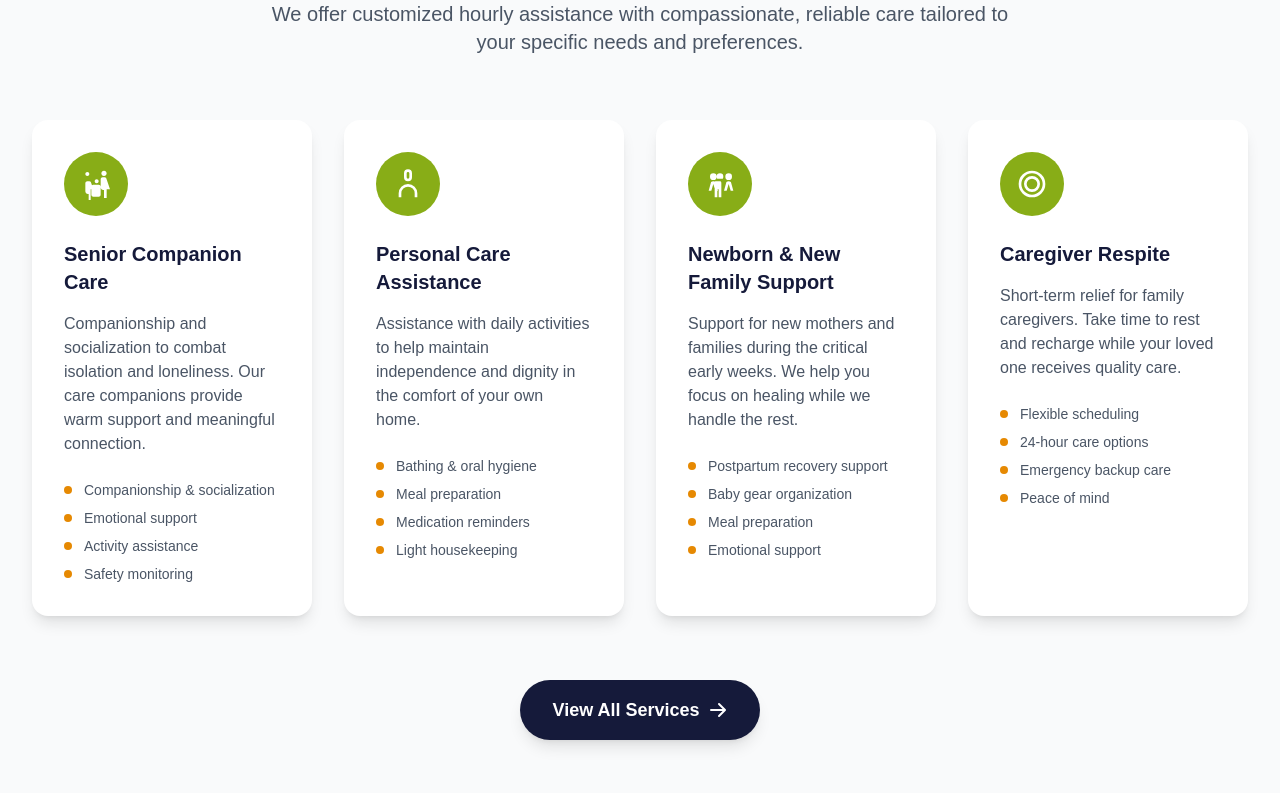
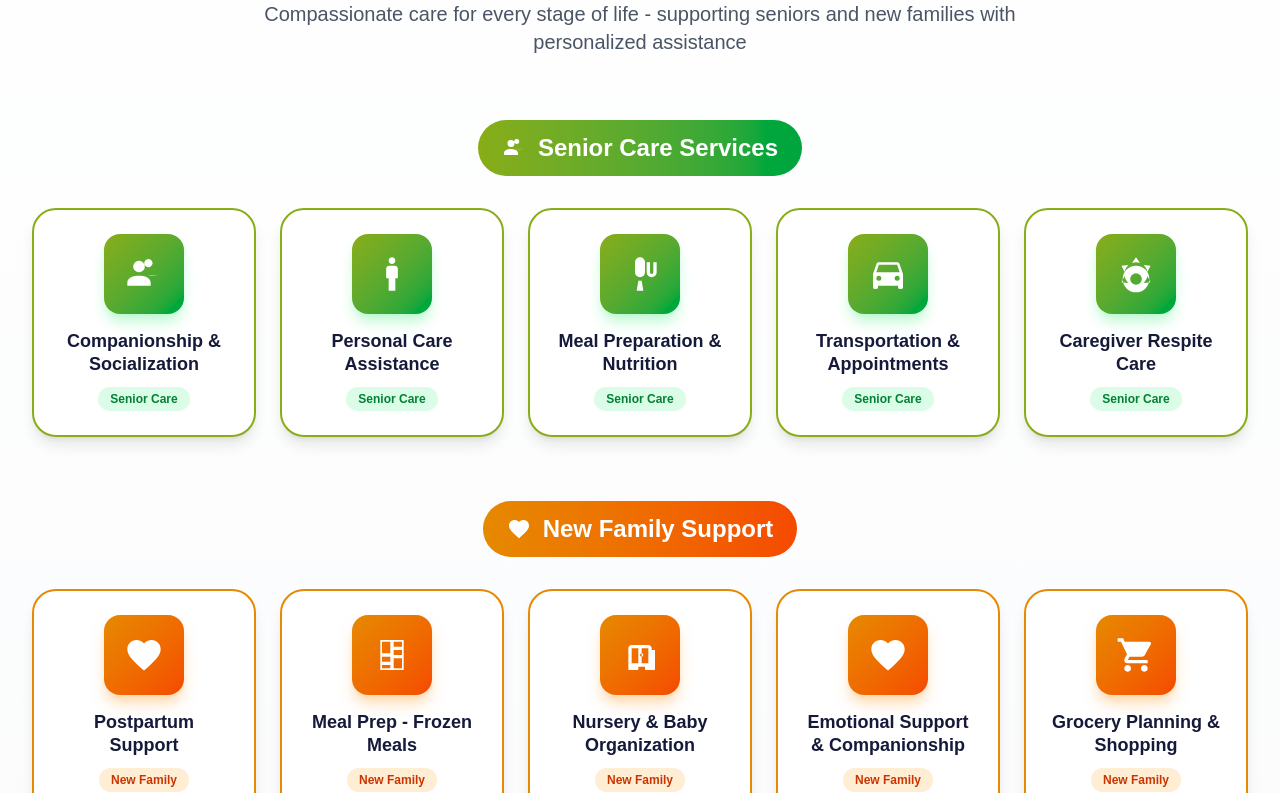
Before and after one commit to brendonwanderlust/mariposa-home-site, a React (Vite) app: page / in a window 1280 px wide. Shown: the part 1000-1793 px from the top of the page. Built offline with nearby package versions, Linux system fonts and the light colour scheme.

Commit message:
updated service overview on home page

```diff
--- a/src/pages/home/sections/ServicesOverview.tsx
+++ b/src/pages/home/sections/ServicesOverview.tsx
@@ -1,99 +1,285 @@
-import { Link } from 'react-router-dom';
+import type { JSX } from "react";
+import { Link } from "react-router-dom";
+
+interface Service {
+  title: string;
+  description: string;
+  icon: JSX.Element;
+  category: "senior" | "family";
+}
 
 const ServicesOverview = () => {
-  const services = [
+  const services: Service[] = [
     {
-      title: "Senior Companion Care",
+      title: "Companionship & Socialization",
+      description:
+        "Meaningful connections and warm support to combat isolation and loneliness",
       icon: (
-        <svg className="w-8 h-8" fill="currentColor" viewBox="0 0 24 24">
-          <path d="M16 4c0-1.11.89-2 2-2s2 .89 2 2-.89 2-2 2-2-.89-2-2zm4 18v-6h2.5l-2.54-7.63A1.5 1.5 0 0 0 18.5 7H17c-.8 0-1.5.7-1.5 1.5v6c0 1.1.9 2 2 2h.5v6h2zM12.5 11.5c.83 0 1.5-.67 1.5-1.5s-.67-1.5-1.5-1.5S11 9.17 11 10s.67 1.5 1.5 1.5zm1.5 1h-4c-.83 0-1.5.67-1.5 1.5v6c0 .83.67 1.5 1.5 1.5h4c.83 0 1.5-.67 1.5-1.5v-6c0-.83-.67-1.5-1.5-1.5zM5.5 6C6.33 6 7 5.33 7 4.5S6.33 3 5.5 3 4 3.67 4 4.5 4.67 6 5.5 6zm2.5 16v-6H10l-1.54-4.63A1.5 1.5 0 0 0 7 10H5.5c-.8 0-1.5.7-1.5 1.5v6c0 1.1.9 2 2 2H6.5v6h1.5z"/>
+        <svg className="w-10 h-10" fill="currentColor" viewBox="0 0 24 24">
+          <path d="M16 17v2H2v-2s0-4 7-4 7 4 7 4M12.5 7.5A3.5 3.5 0 1 0 9 11a3.5 3.5 0 0 0 3.5-3.5M15.94 13a5.32 5.32 0 0 1-.94-.1 5.57 5.57 0 0 1-1.44-.55A3.88 3.88 0 0 0 17 13a3.88 3.88 0 0 0 3.47-.68A5.57 5.57 0 0 1 19 12.9a5.32 5.32 0 0 1-.94.1c-.41 0-.56-.08-1.12-.08s-.71.08-1.12.08m1.12-6.52A2.5 2.5 0 1 0 14.56 8a2.5 2.5 0 0 0 2.5-2.5z" />
         </svg>
       ),
-      description: "Companionship and socialization to combat isolation and loneliness. Our care companions provide warm support and meaningful connection.",
-      highlights: ["Companionship & socialization", "Emotional support", "Activity assistance", "Safety monitoring"]
+      category: "senior",
     },
     {
       title: "Personal Care Assistance",
+      description:
+        "Dignified support with bathing, oral hygiene, and daily personal needs",
       icon: (
-        <svg className="w-8 h-8" fill="currentColor" viewBox="0 0 24 24">
-          <path d="M12,1A3,3 0 0,1 15,4V7A3,3 0 0,1 12,10A3,3 0 0,1 9,7V4A3,3 0 0,1 12,1M12,3A1,1 0 0,0 11,4V7A1,1 0 0,0 12,8A1,1 0 0,0 13,7V4A1,1 0 0,0 12,3M12,12A7,7 0 0,1 19,19V22H17V19A5,5 0 0,0 12,14A5,5 0 0,0 7,19V22H5V19A7,7 0 0,1 12,12Z"/>
+        <svg className="w-10 h-10" fill="currentColor" viewBox="0 0 24 24">
+          <path d="M12,2C13.11,2 14,2.9 14,4C14,5.11 13.11,6 12,6C10.9,6 10,5.11 10,4C10,2.9 10.9,2 12,2M10.5,7H13.5A2,2 0 0,1 15.5,9V14.5H14V22H10V14.5H8.5V9A2,2 0 0,1 10.5,7Z" />
         </svg>
       ),
-      description: "Assistance with daily activities to help maintain independence and dignity in the comfort of your own home.",
-      highlights: ["Bathing & oral hygiene", "Meal preparation", "Medication reminders", "Light housekeeping"]
+      category: "senior",
     },
     {
-      title: "Newborn & New Family Support",
+      title: "Meal Preparation & Nutrition",
+      description:
+        "Healthy meal planning, preparation, and nutritional support for wellbeing",
       icon: (
-        <svg className="w-8 h-8" fill="currentColor" viewBox="0 0 24 24">
-          <path d="M18.5,4A2.5,2.5 0 0,1 21,6.5A2.5,2.5 0 0,1 18.5,9A2.5,2.5 0 0,1 16,6.5A2.5,2.5 0 0,1 18.5,4M14.5,6.5C14.5,7.06 14.35,7.58 14.08,8H9.92C9.65,7.58 9.5,7.06 9.5,6.5A2.5,2.5 0 0,1 12,4A2.5,2.5 0 0,1 14.5,6.5M7,9A2.5,2.5 0 0,1 4.5,6.5A2.5,2.5 0 0,1 7,4A2.5,2.5 0 0,1 9.5,6.5A2.5,2.5 0 0,1 7,9M18.5,10C19.11,10 19.69,10.19 20.19,10.5L22,17H20L18.5,12L17,17H15L16.81,10.5C17.31,10.19 17.89,10 18.5,10M12,10A1,1 0 0,1 13,11V22H11V16H10V22H8V11A1,1 0 0,1 9,10H12M7,10C7.61,10 8.19,10.19 8.69,10.5L10.5,17H8.5L7,12L5.5,17H3.5L5.31,10.5C5.81,10.19 6.39,10 7,10Z"/>
+        <svg className="w-10 h-10" fill="currentColor" viewBox="0 0 24 24">
+          <path d="M12,2A3,3 0 0,1 15,5V11A3,3 0 0,1 12,14A3,3 0 0,1 9,11V5A3,3 0 0,1 12,2M16,5V11A3,3 0 0,0 19,14A3,3 0 0,0 22,11V5H20V11A1,1 0 0,1 19,12A1,1 0 0,1 18,11V5H16M11,16L10,22H14L13,16H11Z" />
         </svg>
       ),
-      description: "Support for new mothers and families during the critical early weeks. We help you focus on healing while we handle the rest.",
-      highlights: ["Postpartum recovery support", "Baby gear organization", "Meal preparation", "Emotional support"]
+      category: "senior",
     },
     {
-      title: "Caregiver Respite",
+      title: "Transportation & Appointments",
+      description:
+        "Safe, reliable transportation to medical appointments and errands",
       icon: (
-        <svg className="w-8 h-8" fill="currentColor" viewBox="0 0 24 24">
-          <path d="M12,2A10,10 0 0,0 2,12A10,10 0 0,0 12,22A10,10 0 0,0 22,12A10,10 0 0,0 12,2M12,4A8,8 0 0,1 20,12A8,8 0 0,1 12,20A8,8 0 0,1 4,12A8,8 0 0,1 12,4M12,6A6,6 0 0,0 6,12A6,6 0 0,0 12,18A6,6 0 0,0 18,12A6,6 0 0,0 12,6M12,8A4,4 0 0,1 16,12A4,4 0 0,1 12,16A4,4 0 0,1 8,12A4,4 0 0,1 12,8Z"/>
+        <svg className="w-10 h-10" fill="currentColor" viewBox="0 0 24 24">
+          <path d="M5,11L6.5,6.5H17.5L19,11M17.5,16A1.5,1.5 0 0,1 16,14.5A1.5,1.5 0 0,1 17.5,13A1.5,1.5 0 0,1 19,14.5A1.5,1.5 0 0,1 17.5,16M6.5,16A1.5,1.5 0 0,1 5,14.5A1.5,1.5 0 0,1 6.5,13A1.5,1.5 0 0,1 8,14.5A1.5,1.5 0 0,1 6.5,16M18.92,6C18.72,5.42 18.16,5 17.5,5H6.5C5.84,5 5.28,5.42 5.08,6L3,12V20A1,1 0 0,0 4,21H5A1,1 0 0,0 6,20V19H18V20A1,1 0 0,0 19,21H20A1,1 0 0,0 21,20V12L18.92,6Z" />
         </svg>
       ),
-      description: "Short-term relief for family caregivers. Take time to rest and recharge while your loved one receives quality care.",
-      highlights: ["Flexible scheduling", "24-hour care options", "Emergency backup care", "Peace of mind"]
-    }
+      category: "senior",
+    },
+    {
+      title: "Caregiver Respite Care",
+      description:
+        "Relief for family caregivers with flexible, compassionate backup support",
+      icon: (
+        <svg className="w-10 h-10" fill="currentColor" viewBox="0 0 24 24">
+          <path d="M12,18.5A3.5,3.5 0 0,1 8.5,15A3.5,3.5 0 0,1 12,11.5A3.5,3.5 0 0,1 15.5,15A3.5,3.5 0 0,1 12,18.5M12,7A8,8 0 0,0 4,15A8,8 0 0,0 12,23A8,8 0 0,0 20,15A8,8 0 0,0 12,7M12,2L14.39,5.42C13.65,5.15 12.84,5 12,5C11.16,5 10.35,5.15 9.61,5.42L12,2M3.34,7L7.5,6.65C6.9,7.16 6.36,7.78 5.94,8.5C5.5,9.24 5.25,10 5.11,10.79L3.34,7M3.36,17L5.12,13.23C5.26,14 5.53,14.78 5.95,15.5C6.37,16.24 6.91,16.86 7.5,17.37L3.36,17M20.65,7L18.88,10.79C18.74,10 18.47,9.23 18.05,8.5C17.63,7.78 17.1,7.15 16.5,6.64L20.65,7M20.64,17L16.5,17.36C17.09,16.85 17.62,16.22 18.04,15.5C18.46,14.77 18.73,14 18.87,13.21L20.64,17Z" />
+        </svg>
+      ),
+      category: "senior",
+    },
+    {
+      title: "Postpartum Support",
+      description:
+        "Gentle care and assistance during recovery after childbirth",
+      icon: (
+        <svg className="w-10 h-10" fill="currentColor" viewBox="0 0 24 24">
+          <path d="M12,21.35L10.55,20.03C5.4,15.36 2,12.27 2,8.5C2,5.41 4.42,3 7.5,3C9.24,3 10.91,3.81 12,5.08C13.09,3.81 14.76,3 16.5,3C19.58,3 22,5.41 22,8.5C22,12.27 18.6,15.36 13.45,20.03L12,21.35Z" />
+        </svg>
+      ),
+      category: "family",
+    },
+    {
+      title: "Meal Prep - Frozen Meals",
+      description: "Nutritious freezer meal preparation for busy new families",
+      icon: (
+        <svg className="w-10 h-10" fill="currentColor" viewBox="0 0 24 24">
+          <path d="M5,21V3H19V21H5M6,4V11H11V4H6M13,4V7H18V4H13M18,9H13V12H18V9M11,13H6V16H11V13M13,14V20H18V14H13M11,18H6V20H11V18Z" />
+        </svg>
+      ),
+      category: "family",
+    },
+    {
+      title: "Nursery & Baby Organization",
+      description:
+        "Setting up and organizing baby gear, supplies, and nursery spaces",
+      icon: (
+        <svg className="w-10 h-10" fill="currentColor" viewBox="0 0 24 24">
+          <path d="M21,8V20.5C21,20.78 20.78,21 20.5,21H15.5C15.22,21 15,20.78 15,20.5V19H11V20.5C11,20.78 10.78,21 10.5,21H5.5C5.22,21 5,20.78 5,20.5V8C5,6.9 5.9,6 7,6H17C18.1,6 19,6.9 19,8V9H21V8M19,11H21V15H19V11M13,11A1,1 0 0,0 12,12A1,1 0 0,0 13,13A1,1 0 0,0 14,12A1,1 0 0,0 13,11M7,8V17H11V8H7M13,8V17H17V8H13Z" />
+        </svg>
+      ),
+      category: "family",
+    },
+    {
+      title: "Emotional Support & Companionship",
+      description:
+        "Compassionate listening and encouragement during life transitions",
+      icon: (
+        <svg className="w-10 h-10" fill="currentColor" viewBox="0 0 24 24">
+          <path d="M12,21.35L10.55,20.03C5.4,15.36 2,12.27 2,8.5C2,5.41 4.42,3 7.5,3C9.24,3 10.91,3.81 12,5.08C13.09,3.81 14.76,3 16.5,3C19.58,3 22,5.41 22,8.5C22,12.27 18.6,15.36 13.45,20.03L12,21.35Z" />
+        </svg>
+      ),
+      category: "family",
+    },
+    {
+      title: "Grocery Planning & Shopping",
+      description:
+        "Complete grocery planning, shopping, and household errands support",
+      icon: (
+        <svg className="w-10 h-10" fill="currentColor" viewBox="0 0 24 24">
+          <path d="M17,18C15.89,18 15,18.89 15,20A2,2 0 0,0 17,22A2,2 0 0,0 19,20C19,18.89 18.1,18 17,18M1,2V4H3L6.6,11.59L5.24,14.04C5.09,14.32 5,14.65 5,15A2,2 0 0,0 7,17H19V15H7.42A0.25,0.25 0 0,1 7.17,14.75C7.17,14.7 7.18,14.66 7.2,14.63L8.1,13H15.55C16.3,13 16.96,12.58 17.3,11.97L20.88,5.5C20.95,5.34 21,5.17 21,5A1,1 0 0,0 20,4H5.21L4.27,2M7,18C5.89,18 5,18.89 5,20A2,2 0 0,0 7,22A2,2 0 0,0 9,20C9,18.89 8.1,18 7,18Z" />
+        </svg>
+      ),
+      category: "family",
+    },
   ];
 
+  const seniorServices = services.filter(
+    (service) => service.category === "senior"
+  );
+  const familyServices = services.filter(
+    (service) => service.category === "family"
+  );
+
+  const ServiceCard = ({
+    service,
+    index,
+  }: {
+    service: Service;
+    index: number;
+  }) => (
+    <div
+      className={`group relative bg-white rounded-3xl p-6 shadow-lg border-2 hover:shadow-2xl transition-all duration-300 transform hover:-translate-y-2 overflow-hidden ${
+        service.category === "senior"
+          ? "border-mariposa-green hover:bg-gradient-to-br hover:from-green-50 hover:to-white"
+          : "border-mariposa-orange hover:bg-gradient-to-br hover:from-orange-50 hover:to-white"
+      }`}
+    >
+      {/* Icon Container */}
+      <div
+        className={`w-20 h-20 rounded-2xl flex items-center justify-center mb-4 mx-auto transition-all duration-300 ${
+          service.category === "senior"
+            ? "bg-gradient-to-br from-mariposa-green to-green-600 text-white shadow-lg shadow-green-200"
+            : "bg-gradient-to-br from-mariposa-orange to-orange-600 text-white shadow-lg shadow-orange-200"
+        } group-hover:scale-110`}
+      >
+        {service.icon}
+      </div>
+
+      {/* Service Title */}
+      <h3 className="text-lg font-bold text-mariposa-navy text-center leading-tight mb-3">
+        {service.title}
+      </h3>
+
+      {/* Service Description */}
+      {/* <p className="text-sm text-gray-600 text-center mb-4 px-2 leading-relaxed">
+        {service.description}
+      </p> */}
+
+      {/* Category Badge */}
+      <div
+        className={`mx-auto w-fit px-3 py-1 rounded-full text-xs font-semibold ${
+          service.category === "senior"
+            ? "bg-green-100 text-green-700"
+            : "bg-orange-100 text-orange-700"
+        }`}
+      >
+        {service.category === "senior" ? "Senior Care" : "New Family"}
+      </div>
+    </div>
+  );
+
   return (
-    <section className="py-20 bg-gray-50">
+    <section className="py-20 bg-gradient-to-b from-white to-gray-50">
       <div className="max-w-7xl mx-auto px-4 sm:px-6 lg:px-8">
         {/* Section Header */}
         <div className="text-center mb-16">
           <h2 className="text-4xl lg:text-5xl font-bold text-mariposa-navy mb-6">
             Our Services
           </h2>
-          <p className="text-xl text-gray-600 max-w-3xl mx-auto">
-            We offer customized hourly assistance with compassionate, reliable care
-            tailored to your specific needs and preferences.
+          <p className="text-xl text-gray-600 max-w-3xl mx-auto mb-8">
+            Compassionate care for every stage of life - supporting seniors and
+            new families with personalized assistance
           </p>
         </div>
 
-        {/* Services Grid */}
-        <div className="grid md:grid-cols-2 lg:grid-cols-4 gap-8 mb-16">
-          {services.map((service, index) => (
-            <div key={index} className="bg-white rounded-2xl p-8 shadow-lg hover:shadow-xl transition-shadow duration-200">
-              <div className="w-16 h-16 bg-mariposa-green text-white rounded-full flex items-center justify-center mb-6">
-                {service.icon}
+        {/* Senior Care Section */}
+        <div className="mb-16">
+          <div className="flex items-center justify-center mb-8">
+            <div className="flex items-center bg-gradient-to-r from-mariposa-green to-green-600 text-white px-6 py-3 rounded-full">
+              <svg
+                className="w-6 h-6 mr-3"
+                fill="currentColor"
+                viewBox="0 0 24 24"
+              >
+                <path d="M16 17v2H2v-2s0-4 7-4 7 4 7 4M12.5 7.5A3.5 3.5 0 1 0 9 11a3.5 3.5 0 0 0 3.5-3.5M15.94 13a5.32 5.32 0 0 1-.94-.1 5.57 5.57 0 0 1-1.44-.55A3.88 3.88 0 0 0 17 13a3.88 3.88 0 0 0 3.47-.68A5.57 5.57 0 0 1 19 12.9a5.32 5.32 0 0 1-.94.1c-.41 0-.56-.08-1.12-.08s-.71.08-1.12.08m1.12-6.52A2.5 2.5 0 1 0 14.56 8a2.5 2.5 0 0 0 2.5-2.5z" />
+              </svg>
+              <h3 className="text-2xl font-bold">Senior Care Services</h3>
             </div>
-              <h3 className="text-xl font-bold text-mariposa-navy mb-4">
-                {service.title}
-              </h3>
-              <p className="text-gray-600 mb-6">
-                {service.description}
-              </p>
-              <ul className="space-y-2">
-                {service.highlights.map((highlight, idx) => (
-                  <li key={idx} className="flex items-center text-sm text-gray-600">
-                    <div className="w-2 h-2 bg-mariposa-orange rounded-full mr-3"></div>
-                    {highlight}
-                  </li>
+          </div>
+          <div className="grid md:grid-cols-2 lg:grid-cols-5 gap-6">
+            {seniorServices.map((service, index) => (
+              <ServiceCard
+                key={`senior-${index}`}
+                service={service}
+                index={index}
+              />
             ))}
-              </ul>
           </div>
+        </div>
+
+        {/* New Family Section */}
+        <div className="mb-16">
+          <div className="flex items-center justify-center mb-8">
+            <div className="flex items-center bg-gradient-to-r from-mariposa-orange to-orange-600 text-white px-6 py-3 rounded-full">
+              <svg
+                className="w-6 h-6 mr-3"
+                fill="currentColor"
+                viewBox="0 0 24 24"
+              >
+                <path d="M12,21.35L10.55,20.03C5.4,15.36 2,12.27 2,8.5C2,5.41 4.42,3 7.5,3C9.24,3 10.91,3.81 12,5.08C13.09,3.81 14.76,3 16.5,3C19.58,3 22,5.41 22,8.5C22,12.27 18.6,15.36 13.45,20.03L12,21.35Z" />
+              </svg>
+              <h3 className="text-2xl font-bold">New Family Support</h3>
+            </div>
+          </div>
+          <div className="grid md:grid-cols-2 lg:grid-cols-5 gap-6">
+            {familyServices.map((service, index) => (
+              <ServiceCard
+                key={`family-${index}`}
+                service={service}
+                index={index}
+              />
             ))}
+          </div>
         </div>
 
         {/* Call to Action */}
         <div className="text-center">
+          <div className="bg-gradient-to-r from-mariposa-navy to-blue-900 rounded-3xl p-8 text-white">
+            <h3 className="text-3xl font-bold mb-4">Ready to Learn More?</h3>
+            <p className="text-xl mb-8 max-w-2xl mx-auto">
+              Every family's needs are unique. Let's discuss how our
+              personalized care services can support you and your loved ones.
+            </p>
+            <div className="flex flex-col sm:flex-row gap-4 justify-center">
               <Link
-            to="/services"
-            className="inline-flex items-center bg-mariposa-navy text-white px-8 py-4 rounded-full font-semibold text-lg hover:bg-opacity-90 transition-all duration-200 shadow-lg"
+                to="/contact"
+                className="inline-flex items-center bg-mariposa-orange text-white px-8 py-4 rounded-full font-bold text-lg hover:bg-orange-100 hover:text-mariposa-orange transition-all duration-300 transform hover:scale-105"
               >
-            View All Services
-            <svg className="w-5 h-5 ml-2" fill="currentColor" viewBox="0 0 20 20">
-              <path fillRule="evenodd" d="M10.293 3.293a1 1 0 011.414 0l6 6a1 1 0 010 1.414l-6 6a1 1 0 01-1.414-1.414L14.586 11H3a1 1 0 110-2h11.586l-4.293-4.293a1 1 0 010-1.414z" clipRule="evenodd"/>
+                Schedule Free Consultation
+                <svg
+                  className="w-6 h-6 ml-3"
+                  fill="currentColor"
+                  viewBox="0 0 20 20"
+                >
+                  <path
+                    fillRule="evenodd"
+                    d="M10.293 3.293a1 1 0 011.414 0l6 6a1 1 0 010 1.414l-6 6a1 1 0 01-1.414-1.414L14.586 11H3a1 1 0 110-2h11.586l-4.293-4.293a1 1 0 010-1.414z"
+                    clipRule="evenodd"
+                  />
                 </svg>
               </Link>
+              <Link
+                to="/seniors"
+                className="inline-flex items-center bg-white text-mariposa-navy px-8 py-4 rounded-full font-bold text-lg hover:bg-gray-100 transition-all duration-300"
+              >
+                Explore Senior Care
+              </Link>
+              <Link
+                to="/families"
+                className="inline-flex items-center bg-white text-mariposa-navy px-8 py-4 rounded-full font-bold text-lg hover:bg-gray-100 transition-all duration-300"
+              >
+                Explore Family Care
+              </Link>
+            </div>
+          </div>
         </div>
       </div>
     </section>
```
Lines whose indentation alone changed are shown as unchanged.
